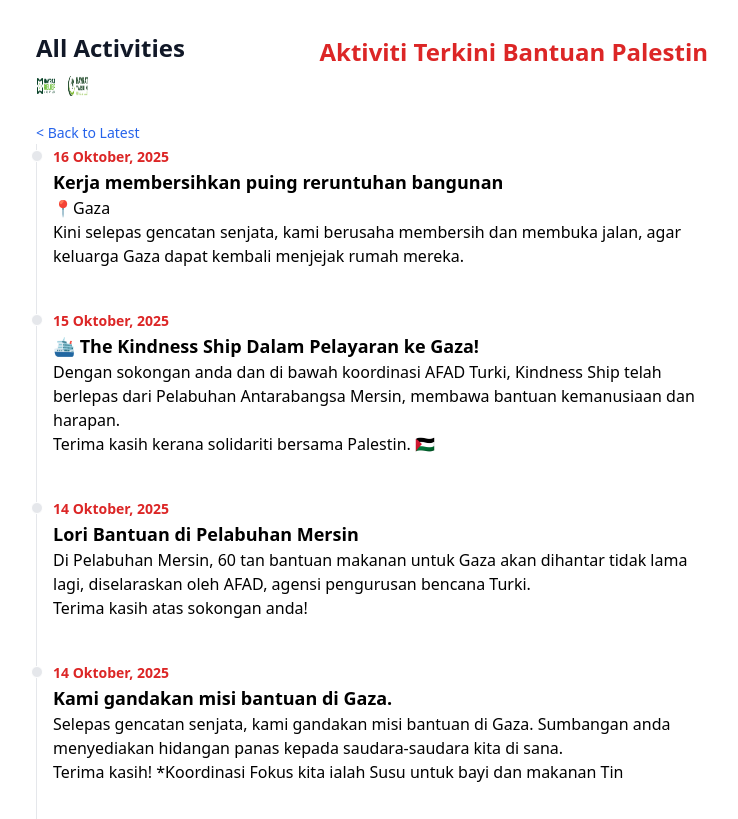
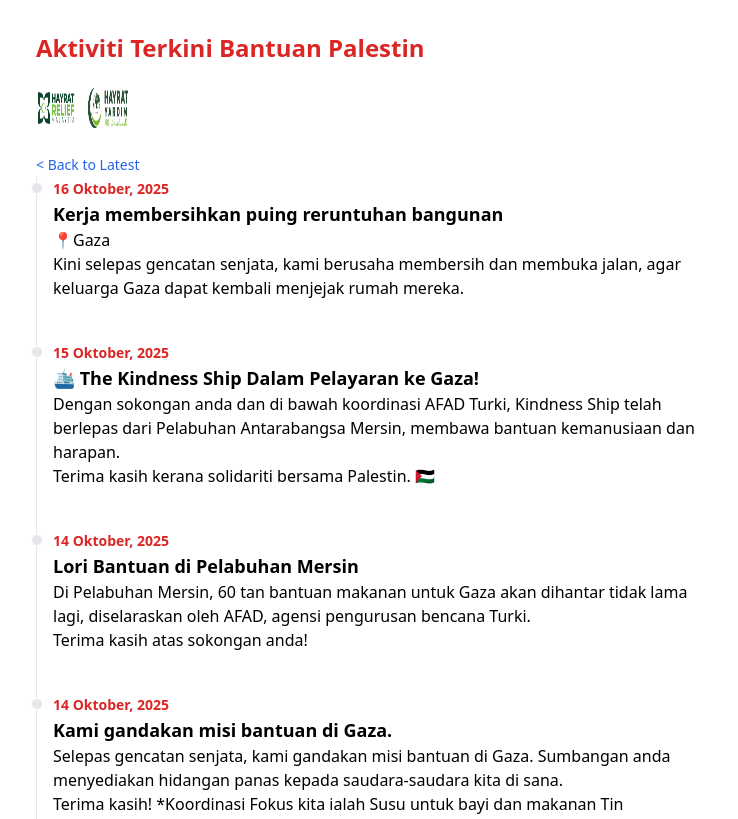
Before and after one commit to lighthouse02/dynamic-timeline-news, a plain HTML site: page all-activities.html in a window 1280 px wide. Shown: the top 819 px of the page, without its empty margins (268-1006 px from the left). Drawn offline with nearby package versions, Linux system fonts and the light colour scheme.

Commit message:
logo and h2

```diff
--- a/all-activities.html
+++ b/all-activities.html
@@ -12,13 +12,13 @@
   <div class="max-w-2xl mx-auto">
     <div class="flex items-center justify-between mb-6">
     <div>
-       <h2 class="text-2xl font-bold text-gray-900 mb-3">All Activities</h2>
+       <h2 class="text-2xl font-bold text-red-600 mb-6">Aktiviti Terkini Bantuan Palestin</h2>
          <div class="flex items-center gap-3">
-           <img src="images/hrm_logo.png" alt="Logo 1" class="w-5 h-5">
-           <img src="images/kurumsal_logo.png" alt="Logo 2" class="w-5 h-5">
+           <img src="images/hrm_logo.png" alt="Logo 1" class="w-10 h-10">
+           <img src="images/kurumsal_logo.png" alt="Logo 2" class="w-10 h-10">
          </div>
     </div>
-      <h2 class="text-2xl font-bold text-red-600 mb-6">Aktiviti Terkini Bantuan Palestin</h2>
+
     </div>
     <a href="index.html" class="text-sm text-blue-600 hover:underline">&lt; Back to Latest</a>
     <ol id="timeline" class="relative border-s border-gray-200 dark:border-gray-700">
```
Also changed, not shown: index.html (+2 -2 lines).
